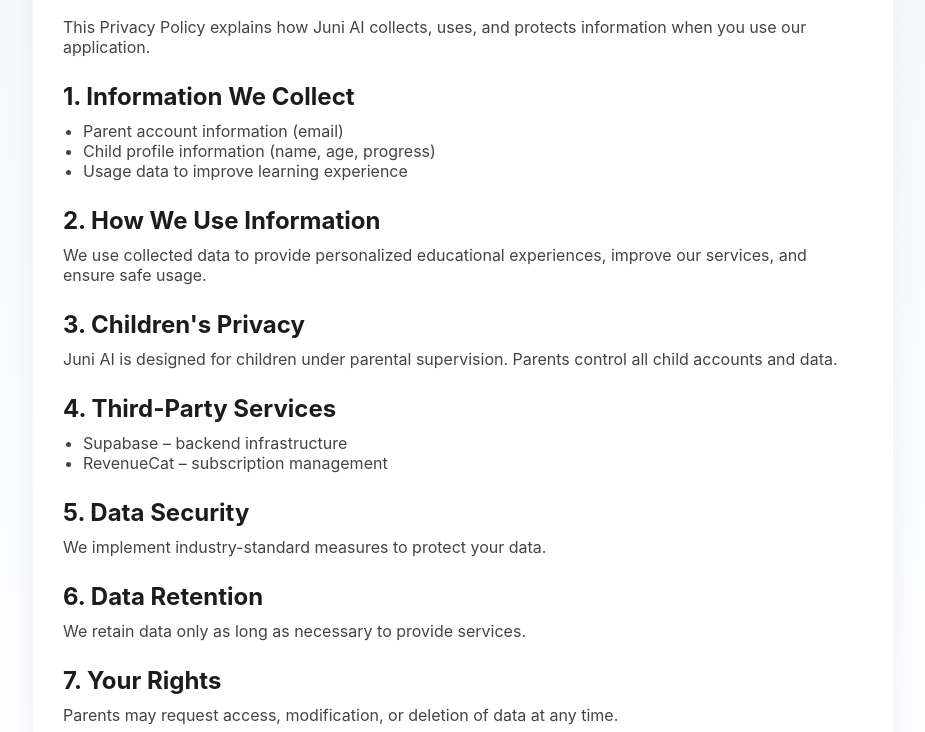
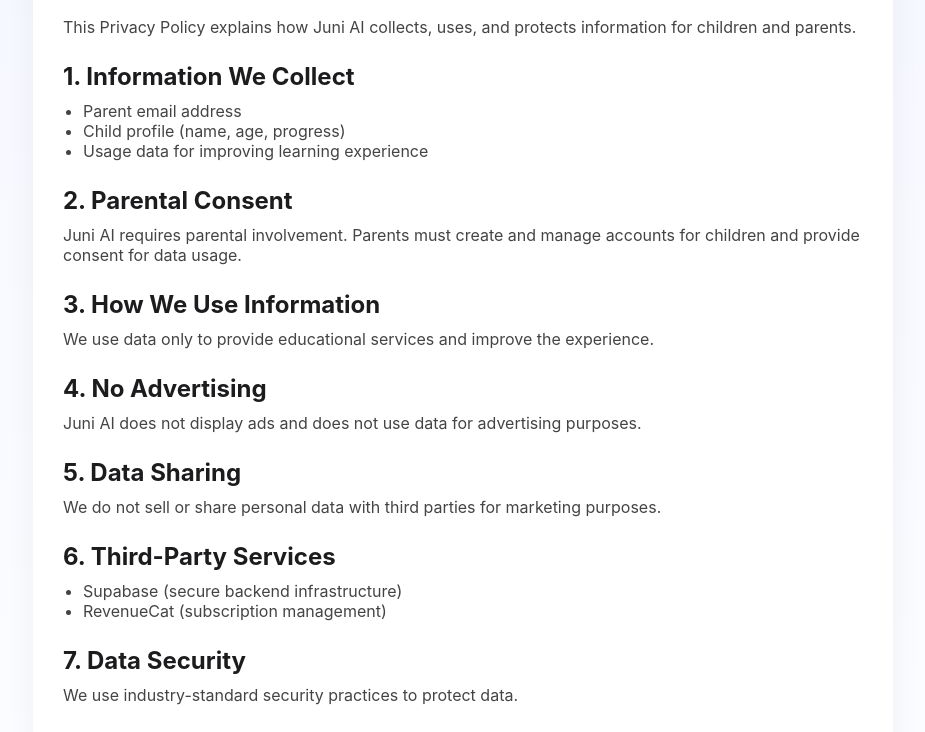
Before and after one commit to aneeqabid20/juniai-site, a plain HTML site: page privacy/index.html in a window 1280 px wide. Shown: the part 186-918 px from the top of the page, without its empty margins (177-1102 px from the left). Drawn offline with Linux system fonts and the light colour scheme.

Commit message:
full COPPA compliance privacy update

```diff
--- a/privacy/index.html
+++ b/privacy/index.html
@@ -16,37 +16,49 @@
 
 <h1>Privacy Policy</h1>
 
-<p>This Privacy Policy explains how Juni AI collects, uses, and protects information when you use our application.</p>
+<p>This Privacy Policy explains how Juni AI collects, uses, and protects information for children and parents.</p>
 
 <h2>1. Information We Collect</h2>
 <ul>
-<li>Parent account information (email)</li>
-<li>Child profile information (name, age, progress)</li>
-<li>Usage data to improve learning experience</li>
+<li>Parent email address</li>
+<li>Child profile (name, age, progress)</li>
+<li>Usage data for improving learning experience</li>
 </ul>
 
-<h2>2. How We Use Information</h2>
-<p>We use collected data to provide personalized educational experiences, improve our services, and ensure safe usage.</p>
+<h2>2. Parental Consent</h2>
+<p>Juni AI requires parental involvement. Parents must create and manage accounts for children and provide consent for data usage.</p>
 
-<h2>3. Children's Privacy</h2>
-<p>Juni AI is designed for children under parental supervision. Parents control all child accounts and data.</p>
+<h2>3. How We Use Information</h2>
+<p>We use data only to provide educational services and improve the experience.</p>
 
-<h2>4. Third-Party Services</h2>
+<h2>4. No Advertising</h2>
+<p>Juni AI does not display ads and does not use data for advertising purposes.</p>
+
+<h2>5. Data Sharing</h2>
+<p>We do not sell or share personal data with third parties for marketing purposes.</p>
+
+<h2>6. Third-Party Services</h2>
 <ul>
-<li>Supabase – backend infrastructure</li>
-<li>RevenueCat – subscription management</li>
+<li>Supabase (secure backend infrastructure)</li>
+<li>RevenueCat (subscription management)</li>
 </ul>
 
-<h2>5. Data Security</h2>
-<p>We implement industry-standard measures to protect your data.</p>
+<h2>7. Data Security</h2>
+<p>We use industry-standard security practices to protect data.</p>
 
-<h2>6. Data Retention</h2>
-<p>We retain data only as long as necessary to provide services.</p>
+<h2>8. Data Retention</h2>
+<p>We retain data only as long as necessary to provide the service.</p>
 
-<h2>7. Your Rights</h2>
-<p>Parents may request access, modification, or deletion of data at any time.</p>
+<h2>9. Data Deletion</h2>
+<p>Parents may request deletion of their or their child's data at any time by contacting us.</p>
 
-<h2>8. Contact</h2>
+<h2>10. Your Rights</h2>
+<p>Parents can access, modify, or delete their child's data.</p>
+
+<h2>11. Policy Updates</h2>
+<p>We may update this Privacy Policy from time to time.</p>
+
+<h2>12. Contact</h2>
 <p>Email: support@juniai.app</p>
 
 </div>
```
